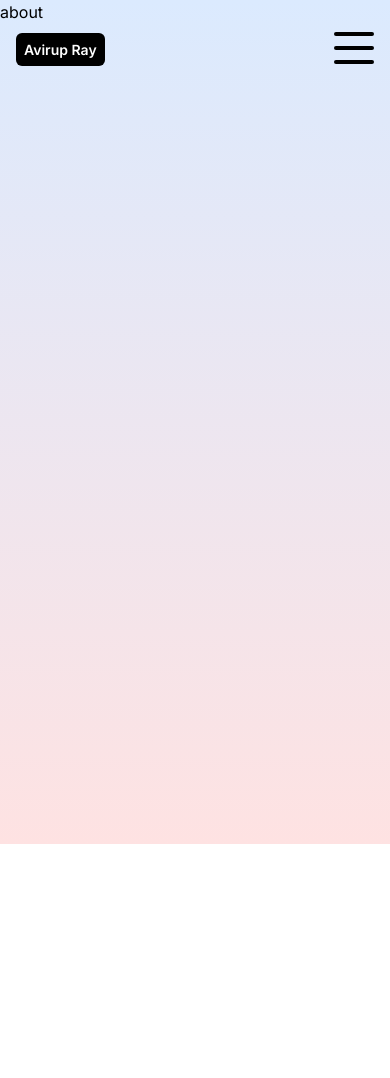
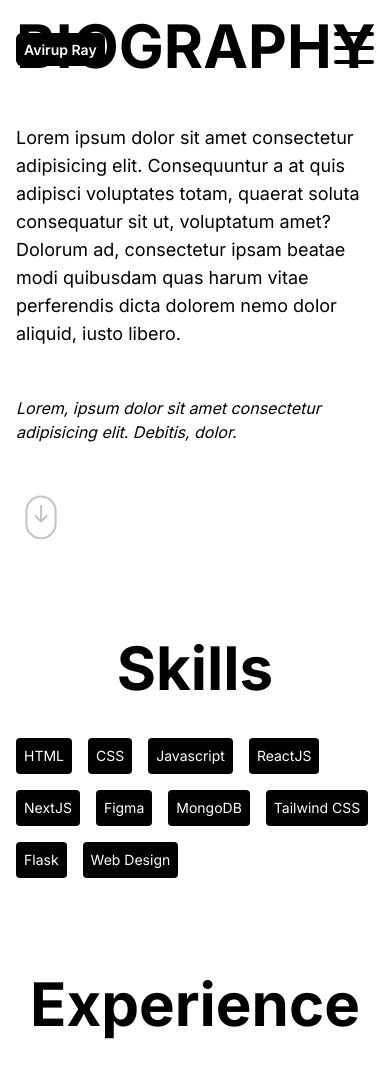
Before and after one commit to AvirupRay/portfolio, a Next.js app: page /about in a window 390 px wide. Shown: the top 1078 px of the page. Before the commit the page ends 844 px from the top, so only its background shows below. Built offline with nearby package versions, Linux system fonts and the light colour scheme.

Commit message:
Add framer-motion animation to AboutPage, ContactPage, Homepage, and PortPage components

```diff
--- a/app/about/page.jsx
+++ b/app/about/page.jsx
@@ -1,15 +1,76 @@
 "use client";
 import React from "react";
-import { motion } from "framer-motion";
+import { motion, useScroll } from "framer-motion";
+import Skills from "@/components/Skills";
+import Experience from "@/components/Experience";
 const AboutPage = () => {
   return (
     <motion.div
-      className="h-[100vh]"
+      className="h-[600vh]"
       initial={{ y: "-200vh" }}
       animate={{ y: "0%" }}
       transition={{ duration: 1 }}
     >
-      about
+      {/* <div className=""></div> */}
+      {/* CONTAINER */}
+      <div className="">
+        {/* TEXT CONTAINER */}
+        <div className="p-4 sm:p-8 md:p-12 lg:p-20 xl:p-48 flex flex-col gap-24 md:gap-32 lg:gap-48 xl:gap-64">
+          {/* BIOGRAPHY CONTAINER */}
+          <div className="flex flex-col gap-12 justify-center">
+            {/*BIOGRAPHY HEADING*/}
+            <h1 className="font-bold text-left text-6xl">BIOGRAPHY</h1>
+
+            {/*BIOGRAPHY DESC*/}
+            <p className="text-lg">
+              Lorem ipsum dolor sit amet consectetur adipisicing elit.
+              Consequuntur a at quis adipisci voluptates totam, quaerat soluta
+              consequatur sit ut, voluptatum amet? Dolorum ad, consectetur ipsam
+              beatae modi quibusdam quas harum vitae perferendis dicta dolorem
+              nemo dolor aliquid, iusto libero.
+            </p>
+
+            {/*BIOGRAPHY QUOTE*/}
+            <span className="italic">
+              Lorem, ipsum dolor sit amet consectetur adipisicing elit. Debitis,
+              dolor.
+            </span>
+            {/* BIOGRAPHY SCROLL SVG */}
+            <motion.svg
+              initial={{ opacity: 0.2, y: 0 }}
+              animate={{ opacity: 1, y: "10px" }}
+              transition={{ repeat: Infinity, duration: 3, ease: "easeInOut" }}
+              viewBox="0 0 24 24"
+              fill="none"
+              xmlns="http://www.w3.org/2000/svg"
+              width={50}
+              height={50}
+            >
+              <path
+                d="M5 15C5 16.8565 5.73754 18.6371 7.05029 19.9498C8.36305 21.2626 10.1435 21.9999 12 21.9999C13.8565 21.9999 15.637 21.2626 16.9498 19.9498C18.2625 18.6371 19 16.8565 19 15V9C19 7.14348 18.2625 5.36305 16.9498 4.05029C15.637 2.73754 13.8565 2 12 2C10.1435 2 8.36305 2.73754 7.05029 4.05029C5.73754 5.36305 5 7.14348 5 9V15Z"
+                stroke="#000000"
+                strokeWidth="1"
+              ></path>
+              <path d="M12 6V14" stroke="#000000" strokeWidth="1"></path>
+              <path
+                d="M15 11L12 14L9 11"
+                stroke="#000000"
+                strokeWidth="1"
+              ></path>
+            </motion.svg>
+          </div>
+          {/* SKILLS CONTAINER */}
+          <div className="">
+            <Skills />
+          </div>
+          {/* EXPERIENCE CONTAINER */}
+          <div className="">
+            <Experience />
+          </div>
+        </div>
+        {/* SVG CONTAINER */}
+        <div className="hidden"></div>
+      </div>
     </motion.div>
   );
 };
--- a/app/portfolio/page.jsx
+++ b/app/projects/page.jsx
@@ -1,7 +1,7 @@
 "use client";
 import React from "react";
 import { motion } from "framer-motion";
-const PortPage = () => {
+const Project = () => {
   return (
     <motion.div
       className="h-[100vh]"
@@ -14,4 +14,4 @@ const PortPage = () => {
   );
 };
 
-export default PortPage;
+export default Project;
--- /dev/null
+++ b/components/Experience.jsx
@@ -0,0 +1,19 @@
+"use client";
+import React from "react";
+
+const Experience = () => {
+  return (
+    <div>
+      <h2 className="font-bold text-6xl mb-32 w-full text-center">
+        Experience
+      </h2>
+      <div className="w-[75%] mx-auto relative">
+        <ul>
+          <li></li>
+        </ul>
+      </div>
+    </div>
+  );
+};
+
+export default Experience;
--- a/components/Nav.jsx
+++ b/components/Nav.jsx
@@ -8,7 +8,7 @@ import { motion, stagger } from "framer-motion";
 const links = [
   { url: "/", title: "Home" },
   { url: "/about", title: "About" },
-  { url: "/portfolio", title: "Projects" },
+  { url: "/projects", title: "Projects" },
   { url: "/contact", title: "Contact" },
 ];
 
--- /dev/null
+++ b/components/Skills.jsx
@@ -0,0 +1,151 @@
+"use-client";
+import React from "react";
+import { motion } from "framer-motion";
+
+const Skill = ({ name, x, y }) => {
+  return (
+    <motion.div
+      className="flex items-center justify-center rounded-full font-semibold bg-black text-white py-3 px-6 shadow-dark cursor-default absolute"
+      whileHover={{ scale: 1.05 }}
+      initial={{ x: 0, y: 0 }}
+      whileInView={{ x: x, y: y }}
+      transition={{ duration: 1.5 }}
+    >
+      {name}
+    </motion.div>
+  );
+};
+
+const Skills = () => {
+  const skillVariants = {
+    closed: {
+      x: -10,
+      opacity: 0,
+    },
+    opened: {
+      x: 0,
+      opacity: 1,
+    },
+  };
+
+  const staggerVarients = {
+    closed: {
+      x: "-100vw",
+      opacity: 0,
+    },
+    opened: {
+      x: 0,
+      opacity: 1,
+      transition: {
+        whileInView: { opacity: 1 },
+        staggerChildren: 0.2,
+      },
+    },
+  };
+
+  return (
+    <>
+      <motion.h2
+        className=" font-bold text-6xl mb-10 w-full text-center"
+        initial={{ opacity: 0 }}
+        whileInView={{ opacity: 1 }}
+        transition={{ duration: 0.5 }}
+      >
+        Skills
+      </motion.h2>
+
+      {/* for pc & tablets */}
+      <div className="w-full h-screen relative md:flex lg:flex items-center justify-center rounded-full bg-circularLight object-cover hidden">
+        <motion.div
+          className="flex items-center justify-center rounded-[50%] font-semibold bg-black text-white p-10 shadow-dark cursor-default"
+          whileHover={{ scale: 1.05 }}
+        >
+          Web
+        </motion.div>
+
+        <Skill name="HTML" x="-22vw" y="2vw" />
+        <Skill name="CSS" x="-5vw" y="-10vw" />
+        <Skill name="Javascript" x="20vw" y="6vw" />
+        <Skill name="ReactJS" x="0vw" y="10vw" />
+        <Skill name="NextJS" x="-20vw" y="-15vw" />
+        <Skill name="Figma" x="0vw" y="-20vw" />
+        <Skill name="MongoDB" x="-25vw" y="18vw" />
+        <Skill name="Tailwind CSS" x="18vw" y="18vw" />
+        <Skill name="Flask" x="15vw" y="-12vw" />
+        <Skill name="Web Design" x="32vw" y="-5vw" />
+      </div>
+
+      {/* for mobile */}
+
+      <motion.div
+        variants={staggerVarients}
+        initial="closed"
+        animate="opened"
+        className="flex gap-4 flex-wrap lg:hidden md:hidden"
+      >
+        <motion.div
+          variants={skillVariants}
+          className=" rounded p-2 text-sm cursor-pointer bg-black text-white hover:bg-white hover:text-black"
+        >
+          HTML
+        </motion.div>
+        <motion.div
+          variants={skillVariants}
+          className=" rounded p-2 text-sm cursor-pointer bg-black text-white hover:bg-white hover:text-black"
+        >
+          CSS
+        </motion.div>
+        <motion.div
+          variants={skillVariants}
+          className=" rounded p-2 text-sm cursor-pointer bg-black text-white hover:bg-white hover:text-black"
+        >
+          Javascript
+        </motion.div>
+        <motion.div
+          variants={skillVariants}
+          className=" rounded p-2 text-sm cursor-pointer bg-black text-white hover:bg-white hover:text-black"
+        >
+          ReactJS
+        </motion.div>
+        <motion.div
+          variants={skillVariants}
+          className=" rounded p-2 text-sm cursor-pointer bg-black text-white hover:bg-white hover:text-black"
+        >
+          NextJS
+        </motion.div>
+        <motion.div
+          variants={skillVariants}
+          className=" rounded p-2 text-sm cursor-pointer bg-black text-white hover:bg-white hover:text-black"
+        >
+          Figma
+        </motion.div>
+        <motion.div
+          variants={skillVariants}
+          className=" rounded p-2 text-sm cursor-pointer bg-black text-white hover:bg-white hover:text-black"
+        >
+          MongoDB
+        </motion.div>
+        <motion.div
+          variants={skillVariants}
+          className=" rounded p-2 text-sm cursor-pointer bg-black text-white hover:bg-white hover:text-black"
+        >
+          Tailwind CSS
+        </motion.div>
+        <motion.div
+          variants={skillVariants}
+          className=" rounded p-2 text-sm cursor-pointer bg-black text-white hover:bg-white hover:text-black"
+        >
+          Flask
+        </motion.div>
+        <motion.div
+          variants={skillVariants}
+          className=" rounded p-2 text-sm cursor-pointer bg-black text-white hover:bg-white hover:text-black"
+        >
+          Web Design
+        </motion.div>
+      </motion.div>
+    </>
+  );
+};
+
+export default Skills;
--- a/components/transitionProvider.jsx
+++ b/components/transitionProvider.jsx
@@ -12,7 +12,8 @@ const transitionProvider = ({ children }) => {
     <AnimatePresence mode="wait">
       <div
         key={pathName}
-        className="w-screen h-screen bg-gradient-to-b from-blue-100 to-red-100 relative"
+        //className="w-screen h-screen bg-gradient-to-b from-blue-100 to-red-100 relative"
+        className="w-screen h-screen relative"
       >
         <motion.div
           className="h-screen w-screen fixed bg-black rounded-b-[100px] z-30"
--- a/tailwind.config.js
+++ b/tailwind.config.js
@@ -11,6 +11,8 @@ module.exports = {
         "gradient-radial": "radial-gradient(var(--tw-gradient-stops))",
         "gradient-conic":
           "conic-gradient(from 180deg at 50% 50%, var(--tw-gradient-stops))",
+        circularLight:
+          "repeating-radial-gradient(rgba(0,0,0,0.4) 2px, #f5f5f5 5px, #f5f5f5 100px);",
       },
     },
   },
```
